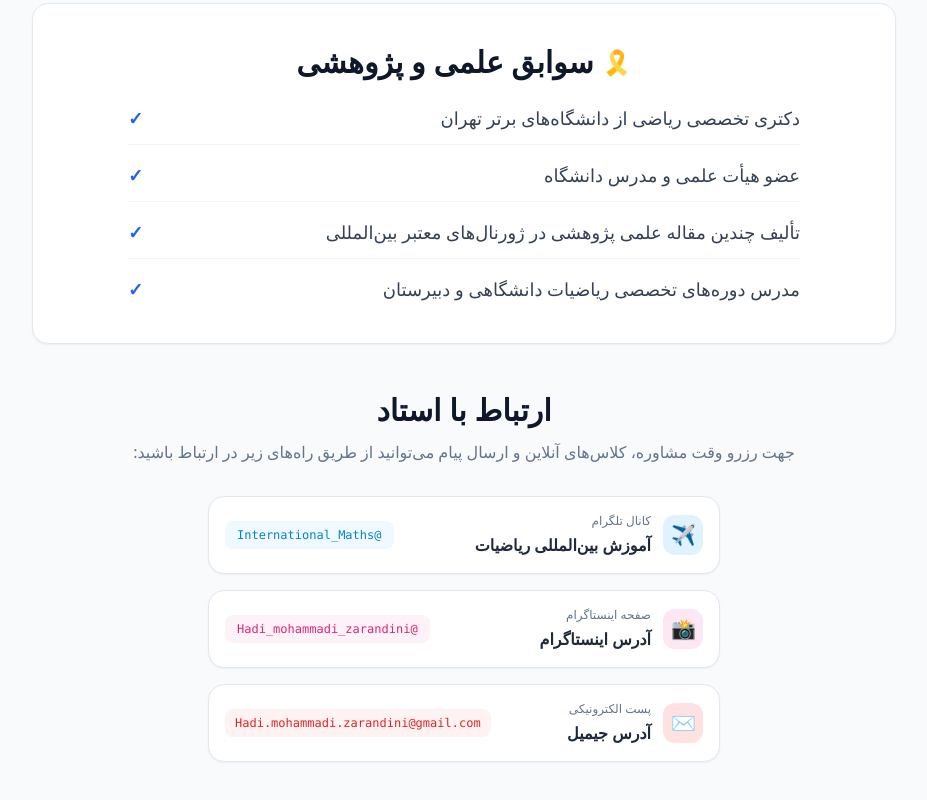
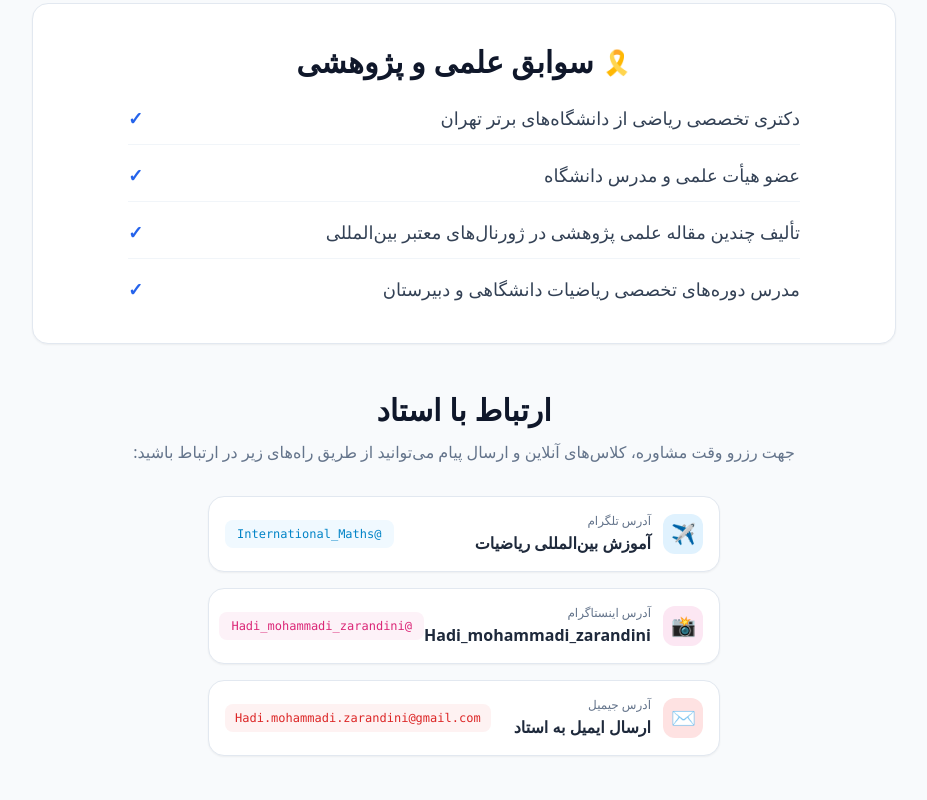
Before and after one commit to Hmohammadiz633/International-Mathematics-Site, a Next.js app: page / in a window 1280 px wide. Shown: the part 481-1281 px from the top of the page, without its empty margins (176-1103 px from the left). Built offline with nearby package versions, Linux system fonts and the light colour scheme.

Commit message:
Update ContactButtons.jsx

```diff
--- a/components/ContactButtons.jsx
+++ b/components/ContactButtons.jsx
@@ -4,7 +4,7 @@ export default function ContactButtons() {
   return (
     <div className="flex flex-col gap-4 w-full max-w-lg mx-auto mt-6" dir="rtl">
 
-      {/* کادر ۱: آدرس تلگرام آموزش بین‌المللی ریاضیات */}
+      {/* کادر ۱: تلگرام */}
       <a
         href="https://t.me/International_Maths"
         target="_blank"
@@ -16,7 +16,7 @@ export default function ContactButtons() {
             ✈️
           </div>
           <div className="text-right">
-            <span className="block text-xs text-slate-500 font-medium mb-1">کانال تلگرام</span>
+            <span className="block text-xs text-slate-500 font-medium mb-0.5">آدرس تلگرام</span>
             <span className="text-sm md:text-base font-bold text-slate-800">آموزش بین‌المللی ریاضیات</span>
           </div>
         </div>
@@ -25,7 +25,7 @@ export default function ContactButtons() {
         </span>
       </a>
 
-      {/* کادر ۲: آدرس اینستاگرام */}
+      {/* کادر ۲: اینستاگرام */}
       <a
         href="https://instagram.com/Hadi_mohammadi_zarandini"
         target="_blank"
@@ -37,8 +37,8 @@ export default function ContactButtons() {
             📸
           </div>
           <div className="text-right">
-            <span className="block text-xs text-slate-500 font-medium mb-1">صفحه اینستاگرام</span>
-            <span className="text-sm md:text-base font-bold text-slate-800">آدرس اینستاگرام</span>
+            <span className="block text-xs text-slate-500 font-medium mb-0.5">آدرس اینستاگرام</span>
+            <span className="text-sm md:text-base font-bold text-slate-800">Hadi_mohammadi_zarandini</span>
           </div>
         </div>
         <span className="text-xs font-mono text-pink-600 bg-pink-50 px-3 py-1.5 rounded-lg ltr">
@@ -46,7 +46,7 @@ export default function ContactButtons() {
         </span>
       </a>
 
-      {/* کادر ۳: آدرس جیمیل */}
+      {/* کادر ۳: جیمیل */}
       <a
         href="mailto:Hadi.mohammadi.zarandini@gmail.com"
         className="flex items-center justify-between p-4 bg-white border border-slate-200 rounded-2xl shadow-sm hover:shadow-md transition-all duration-200 group"
@@ -56,8 +56,8 @@ export default function ContactButtons() {
             ✉️
           </div>
           <div className="text-right">
-            <span className="block text-xs text-slate-500 font-medium mb-1">پست الکترونیکی</span>
-            <span className="text-sm md:text-base font-bold text-slate-800">آدرس جیمیل</span>
+            <span className="block text-xs text-slate-500 font-medium mb-0.5">آدرس جیمیل</span>
+            <span className="text-sm md:text-base font-bold text-slate-800">ارسال ایمیل به استاد</span>
           </div>
         </div>
         <span className="text-xs font-mono text-red-600 bg-red-50 px-2.5 py-1.5 rounded-lg ltr break-all">
```
